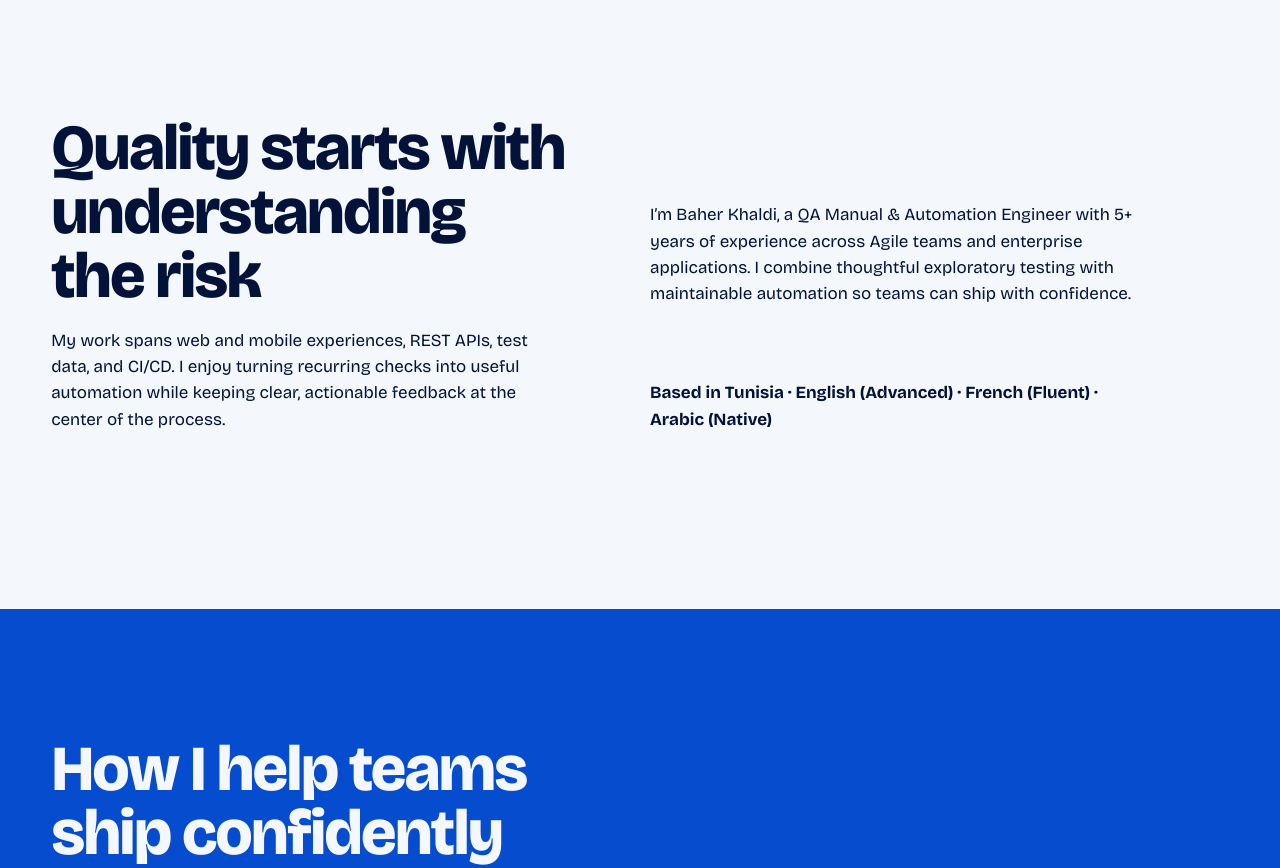
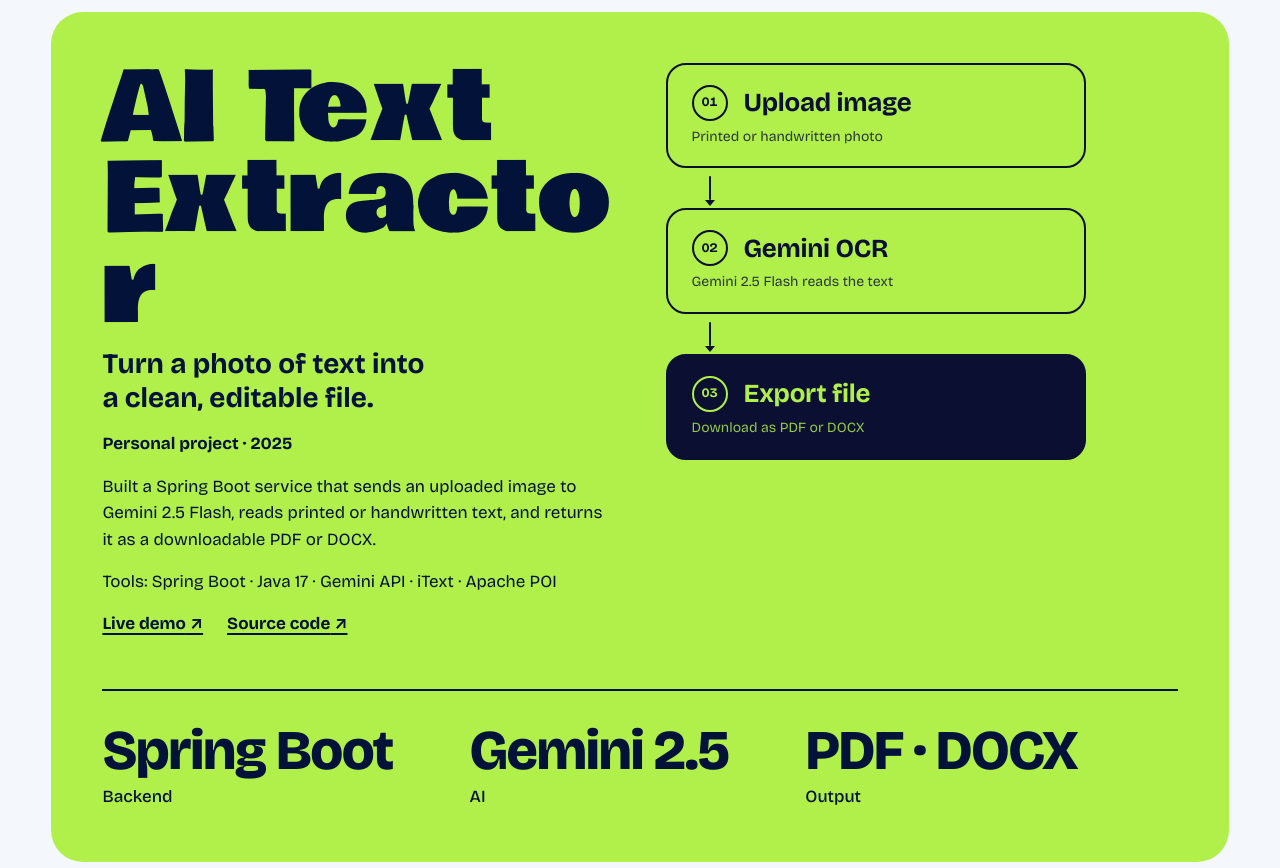
Before and after one commit to BaherKh1/PortBK, a plain HTML site: page index.html in a window 1280 px wide. Shown: the part 3360-4228 px from the top of the page. Drawn offline with Linux system fonts and the light colour scheme.

Commit message:
Sections update

```diff
--- a/index.html
+++ b/index.html
@@ -151,6 +151,34 @@
         </ol>
         <dl class="flagship-facts"><div><dt>Stages</dt><dd>03</dd></div><div><dt>Frontend</dt><dd>React</dd></div><div><dt>Backend</dt><dd>NestJS</dd></div></dl>
       </article>
+      <article class="flagship flagship--lime" data-pop>
+        <div class="flagship-copy"><div><h3>AI Text Extractor</h3><p class="flagship-tagline">Turn a photo of text into a clean, editable file.</p></div>
+          <p class="flagship-role">Personal project · 2025</p>
+          <p>Built a Spring Boot service that sends an uploaded image to Gemini 2.5 Flash, reads printed or handwritten text, and returns it as a downloadable PDF or DOCX.</p>
+          <p>Tools: Spring Boot · Java 17 · Gemini API · iText · Apache POI</p>
+          <p class="flagship-links"><a href="https://aitextextractor-production.up.railway.app" target="_blank" rel="noopener noreferrer">Live demo<span aria-hidden="true"> ↗</span><span class="sr-only"> (opens in a new tab)</span></a><a href="https://github.com/BaherKh1/AITextExtractor" target="_blank" rel="noopener noreferrer">Source code<span aria-hidden="true"> ↗</span><span class="sr-only"> (opens in a new tab)</span></a></p>
+        </div>
+        <ol class="flow-pill" aria-label="Workflow steps">
+          <li class="flow-pill__step">
+            <span class="flow-pill__num" aria-hidden="true">01</span>
+            <span class="flow-pill__name">Upload image</span>
+            <span class="flow-pill__caption">Printed or handwritten photo</span>
+          </li>
+          <li class="flow-pill__connector" aria-hidden="true"></li>
+          <li class="flow-pill__step">
+            <span class="flow-pill__num" aria-hidden="true">02</span>
+            <span class="flow-pill__name">Gemini OCR</span>
+            <span class="flow-pill__caption">Gemini 2.5 Flash reads the text</span>
+          </li>
+          <li class="flow-pill__connector" aria-hidden="true"></li>
+          <li class="flow-pill__step flow-pill__step--outcome">
+            <span class="flow-pill__num" aria-hidden="true">03</span>
+            <span class="flow-pill__name">Export file</span>
+            <span class="flow-pill__caption">Download as PDF or DOCX</span>
+          </li>
+        </ol>
+        <dl class="flagship-facts"><div><dt>Backend</dt><dd>Spring Boot</dd></div><div><dt>AI</dt><dd>Gemini 2.5</dd></div><div><dt>Output</dt><dd>PDF · DOCX</dd></div></dl>
+      </article>
     </section>
 
     <section class="lab" id="about" aria-labelledby="about-title">
--- a/styles/site.css
+++ b/styles/site.css
@@ -621,6 +621,34 @@ button {
   --focus-ring: var(--color-text-inverse);
 }
 
+/* Third card: lime keeps the warm / ink / lime rhythm and holds navy
+   text at 14:1 contrast. */
+.flagship--lime {
+  background: var(--color-highlight);
+  color: var(--color-on-highlight);
+  --focus-ring: var(--color-on-highlight);
+}
+
+/* Repo + live demo links, same weight as the role line. */
+.flagship-links {
+  display: flex;
+  flex-wrap: wrap;
+  gap: 0.25rem 1.5rem;
+  font-weight: var(--weight-bold);
+}
+
+.flagship-links a {
+  text-decoration: underline;
+  text-decoration-thickness: 2px;
+  text-underline-offset: 0.22em;
+}
+
+@media (hover: hover) {
+  .flagship-links a:hover {
+    text-decoration-thickness: 3px;
+  }
+}
+
 .flagship h3 {
   font-family: var(--font-display);
   font-size: clamp(2.75rem, 9vw, 6rem);
@@ -738,6 +766,12 @@ button {
   --flow-outline: var(--color-text-inverse);
   --flow-outcome-bg: var(--color-text-inverse);
   --flow-outcome-text: var(--color-text);
+}
+
+/* The lime card labels its outcome in its own lime, the way the warm
+   card uses its orange, instead of inheriting the warm orange. */
+.flagship--lime .flow-pill {
+  --flow-outcome-text: var(--color-highlight);
 }
 
 .flow-pill__step {
```
